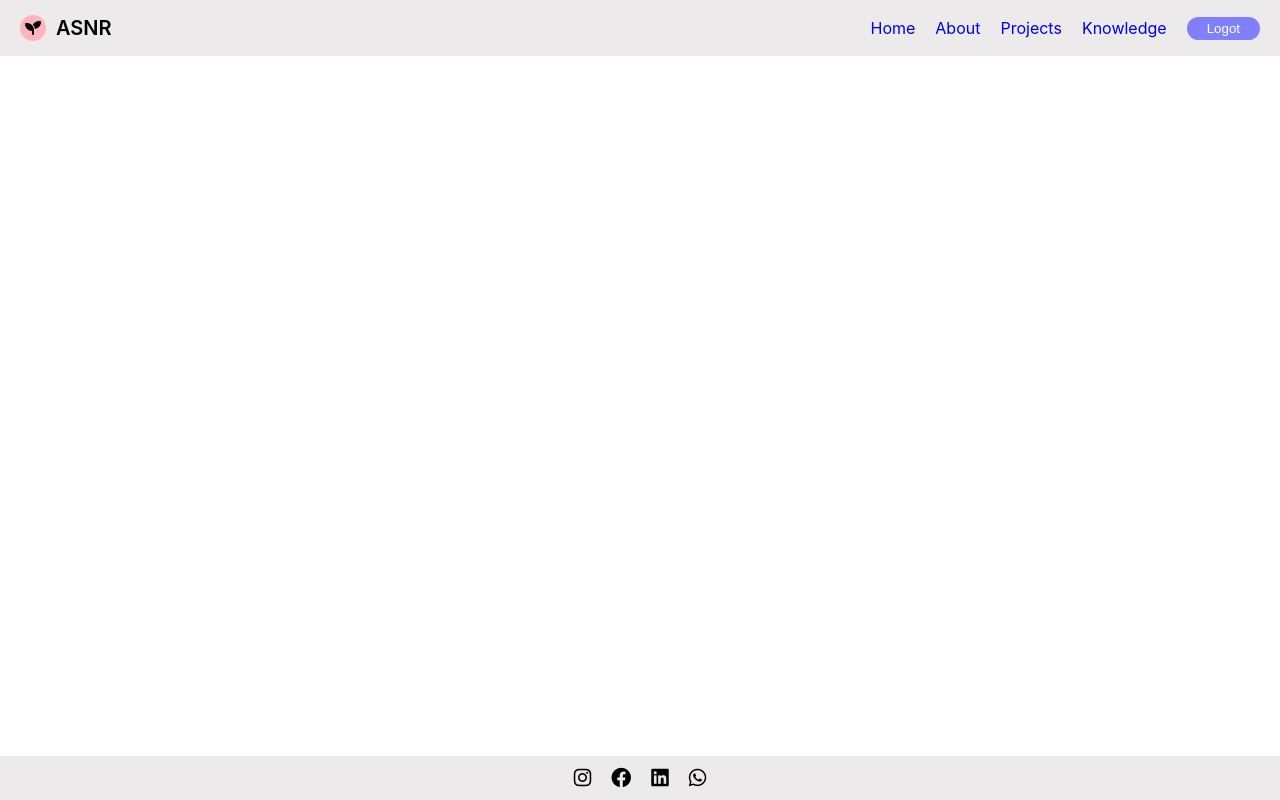
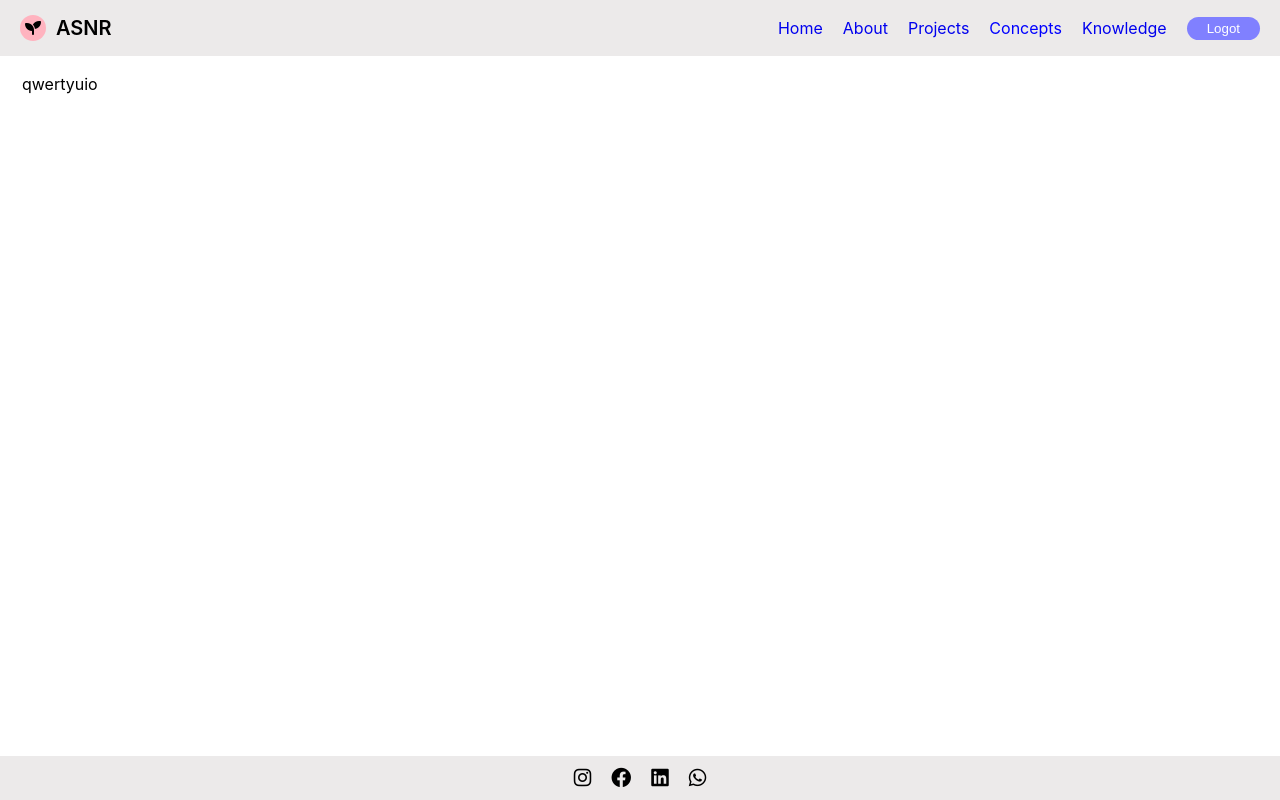
Before and after one commit to adakasriman/react-myproject, a React (Create React App) app: page /concepts in a window 1280 px wide. Built offline with nearby package versions, Linux system fonts and the light colour scheme.

Commit message:
created component

```diff
--- a/src/App.js
+++ b/src/App.js
@@ -8,6 +8,7 @@ import Knowledge from './components/Knowledge';
 import Footer from './components/Footer';
 import Header from './components/Header';
 import Login from './components/Login';
+import Concepts from './components/Concepts';
 
 function App() {
   localStorage.setItem("loginvalue", null);
@@ -20,6 +21,7 @@ function App() {
         <div className='section'>
           <Routes>
             <Route path="/" element={<Home />} />
+            <Route path="/concepts" element={<Concepts />} />
             <Route path="/home" element={<Home />} />
             <Route path="/about" element={<About />} />
             <Route path="/projects" element={<Projects />} />
--- /dev/null
+++ b/src/components/Concepts.js
@@ -0,0 +1,9 @@
+function Concepts() {
+    return (
+        <div>
+            qwertyuio
+        </div>
+    );
+}
+
+export default Concepts;
--- a/src/components/Menu.js
+++ b/src/components/Menu.js
@@ -16,6 +16,9 @@ function Menu() {
                         <NavLink className="nav_link" to={'/projects'}>Projects</NavLink>
                     </li>
                     <li>
+                        <NavLink className="nav_link" to={'/concepts'}>Concepts</NavLink>
+                    </li>
+                    <li>
                         <NavLink className="nav_link" to={'/knowledge'}>Knowledge</NavLink>
                     </li>
                 </ul>
```
Also changed, not shown: src/components/Knowledge.js (+3 -6 lines).
